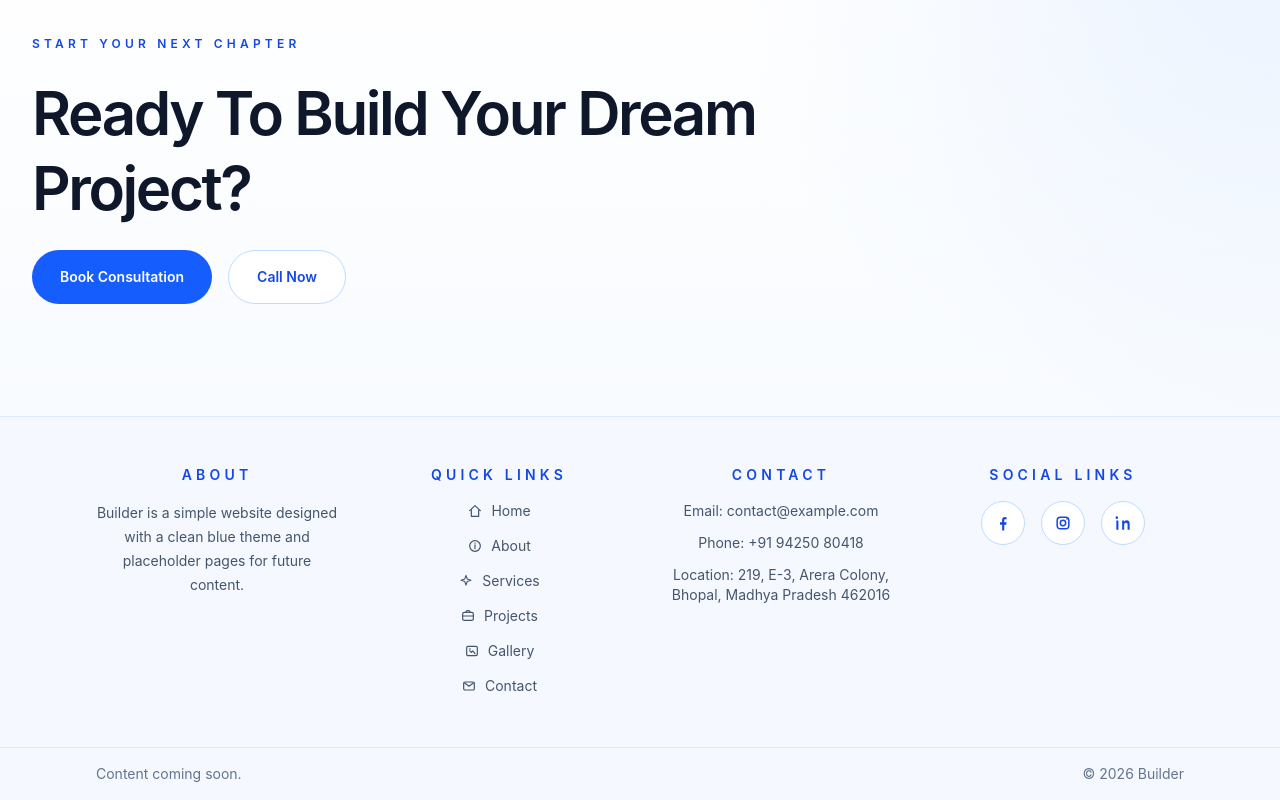
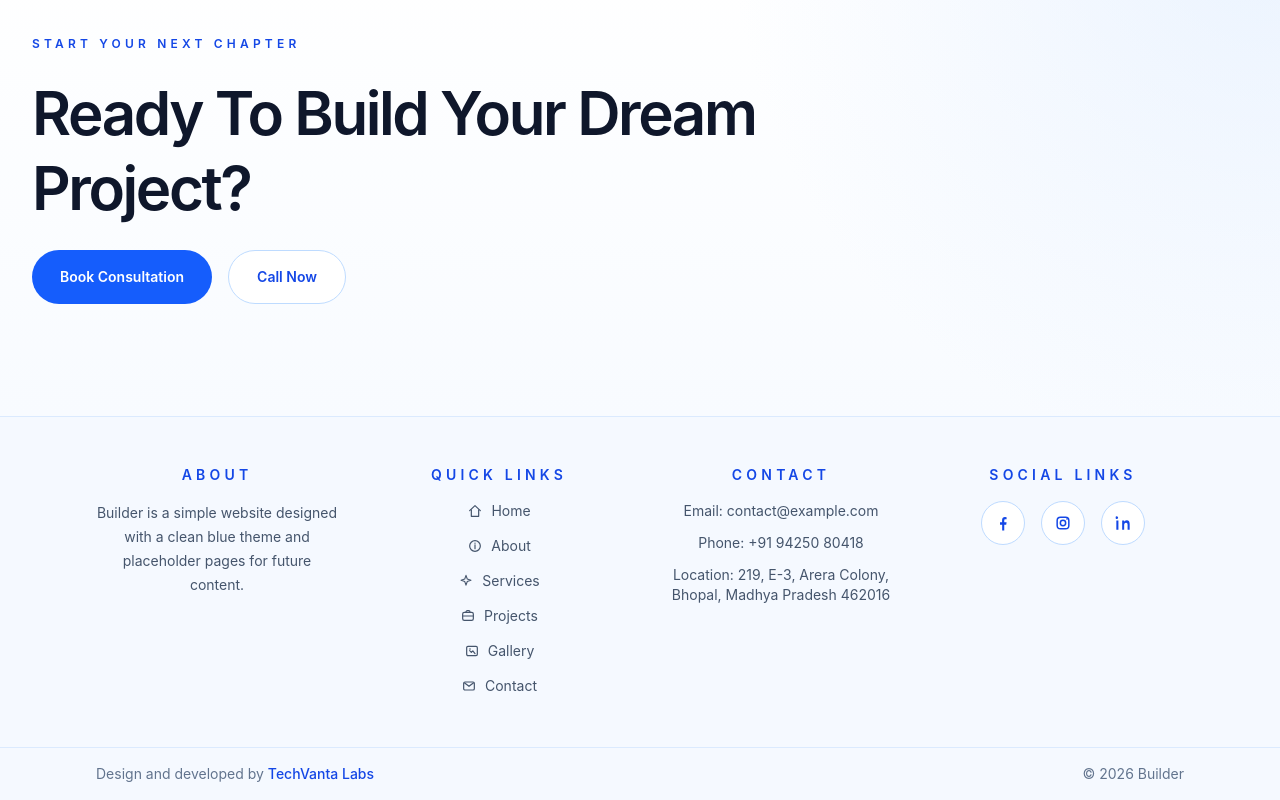
Before and after one commit to YojitSiddhant/builder-website, a Next.js app: page / in a window 1280 px wide. Shown: the part 4387-5187 px from the top of the page. Built offline with nearby package versions, Linux system fonts and the light colour scheme.

Commit message:
Add footer developer credit

```diff
--- a/components/site-footer.tsx
+++ b/components/site-footer.tsx
@@ -91,7 +91,17 @@ export function SiteFooter() {
 
       <div className="border-t border-blue-100">
         <div className="mx-auto flex w-full max-w-6xl flex-col gap-2 px-4 py-4 text-center text-sm text-slate-500 sm:flex-row sm:items-center sm:justify-between sm:px-6 lg:px-8">
-          <p>Content coming soon.</p>
+          <p>
+            Design and developed by{" "}
+            <a
+              href="https://techvantalabs.com/"
+              target="_blank"
+              rel="noreferrer"
+              className="font-medium text-blue-700 transition-colors hover:text-blue-900"
+            >
+              TechVanta Labs
+            </a>
+          </p>
           <p>&copy; 2026 Builder</p>
         </div>
       </div>
```
